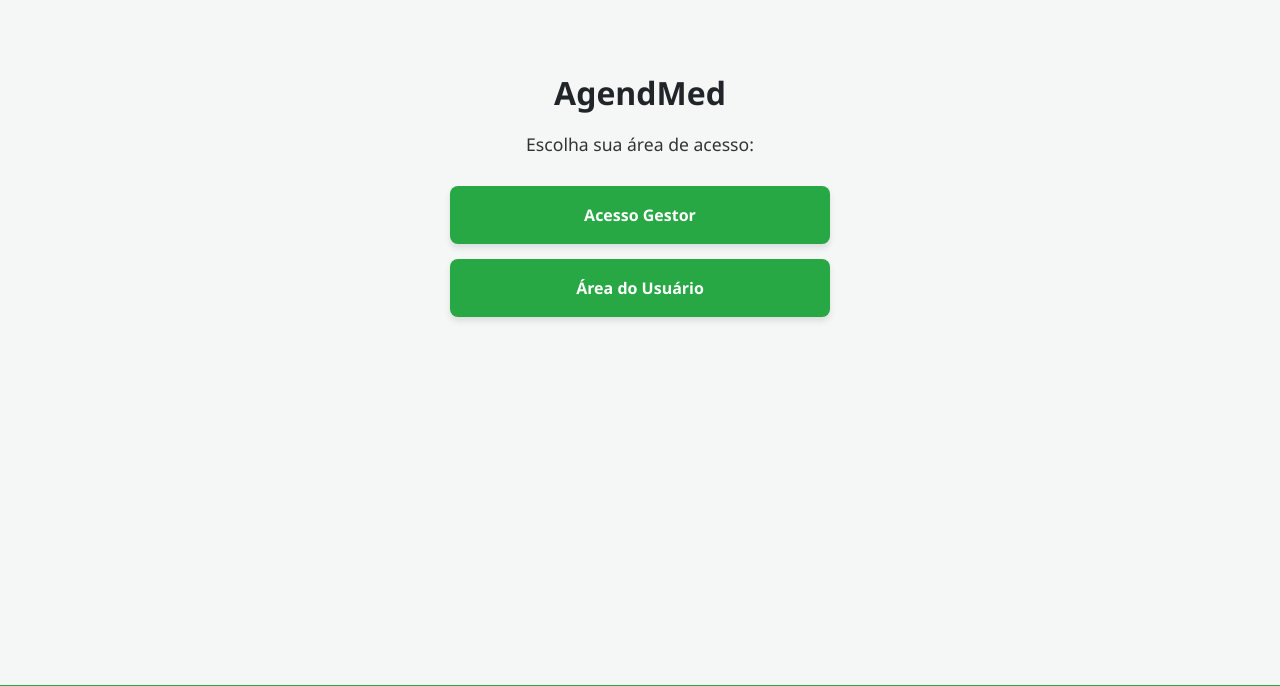
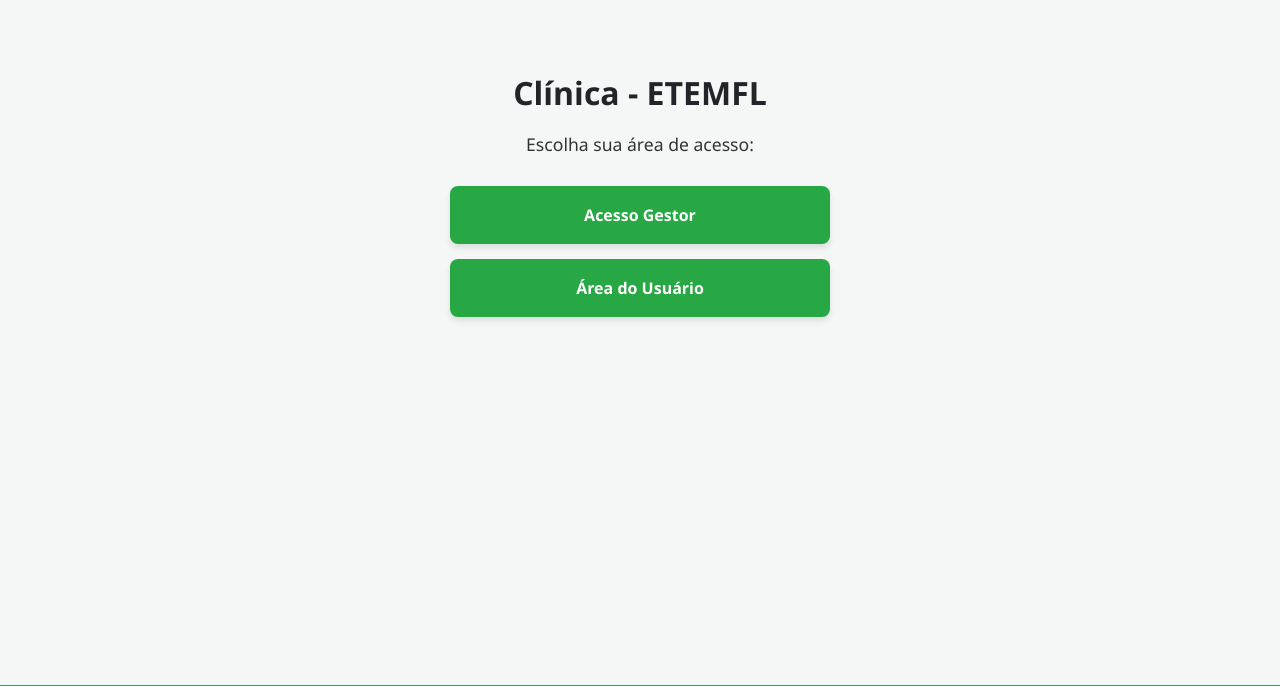
Before and after one commit to ERYSON0714/clinica, a plain HTML site: page agendmed/index.html in a window 1280 px wide. Shown: the top 686 px of the page. Drawn offline with Linux system fonts and the light colour scheme.

Commit message:
Update index.html for Clínica - ETEMFL access page

```diff
--- a/agendmed/index.html
+++ b/agendmed/index.html
@@ -3,7 +3,7 @@
 <head>
     <meta charset="UTF-8">
     <meta name="viewport" content="width=device-width, initial-scale=1.0">
-    <title>AgenMed - Acessos</title>
+    <title>Clínica - Acessos</title>
 
     <style>
 
@@ -127,7 +127,7 @@
 
 <body>
     <div class="content">
-        <h1>AgendMed</h1>
+        <h1>Clínica - ETEMFL</h1>
         <p>Escolha sua área de acesso:</p>
 
         <a href="gestor/" class="btn">Acesso Gestor</a>
```
